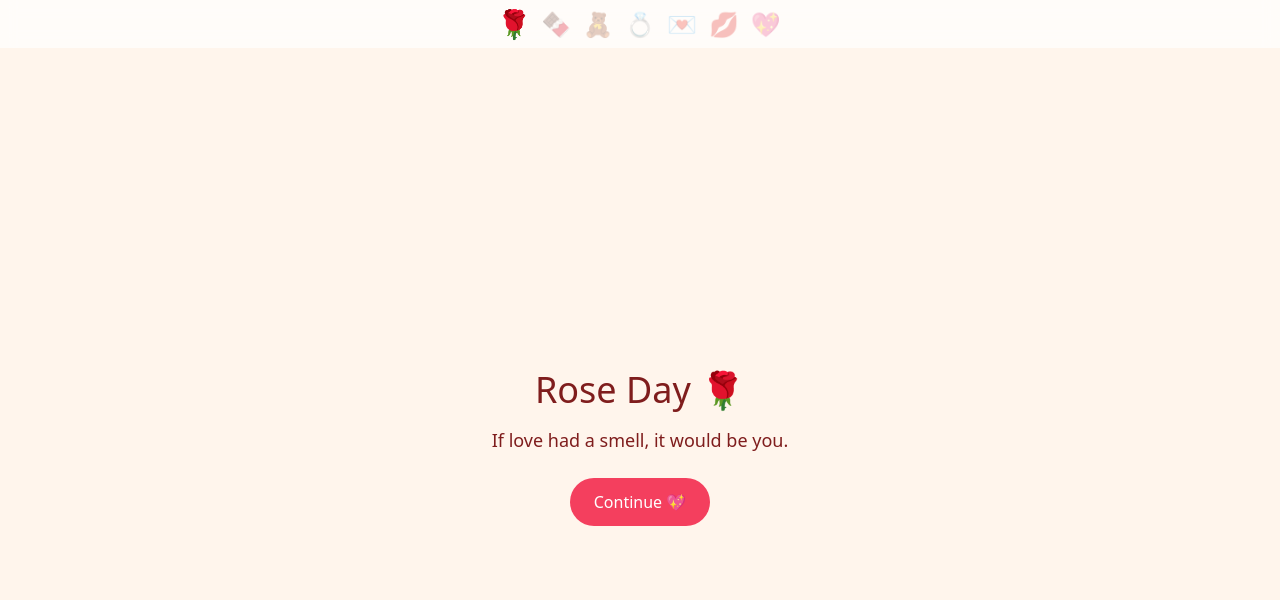
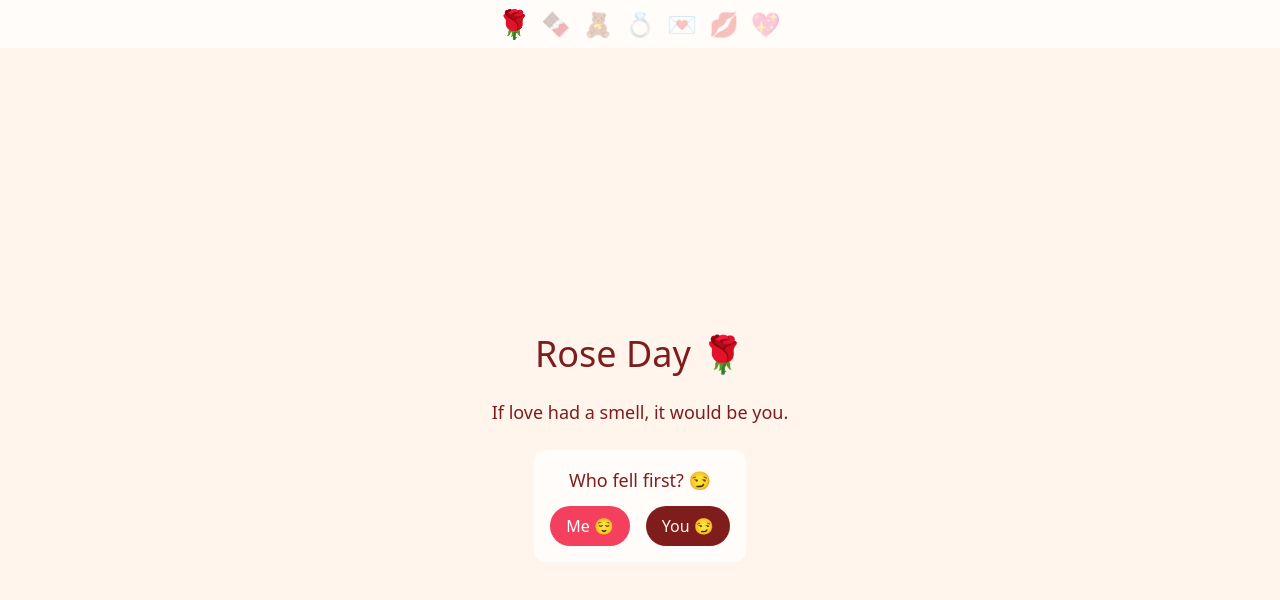
Before and after one commit to immkg/buubuu, a React (Vite) app: page / in a window 1280 px wide. Shown: the top 600 px of the page. Built offline with nearby package versions, Linux system fonts and the light colour scheme.

Commit message:
added rose

```diff
--- a/src/App.jsx
+++ b/src/App.jsx
@@ -18,7 +18,11 @@ export default function App() {
   const completeDay = () => {
     markDayCompleted(currentDay);
     setCompletedDays(getCompletedDays());
+
+    // move to next day (but not beyond todayIndex)
+    setCurrentDay((prev) => Math.min(prev + 1, todayIndex));
   };
+
 
   return (
     <>
--- a/src/screens/Day.jsx
+++ b/src/screens/Day.jsx
@@ -1,10 +1,16 @@
 import { VALENTINE_DAYS } from "../data/valentineDays";
 import { DAY_CONTENT } from "../data/dayContent";
 import ChoiceButtons from "../components/ChoiceButtons";
+import RoseDay from "./RoseDay";
 
 export default function Day({ dayIndex, onComplete }) {
   const dayKey = VALENTINE_DAYS[dayIndex].key;
   const content = DAY_CONTENT[dayKey];
+
+  // 🌹 Custom Rose Day
+  if (dayKey === "rose") {
+    return <RoseDay onComplete={onComplete} />;
+  }
 
   return (
     <div className="min-h-screen flex flex-col items-center justify-center text-center px-6">
--- /dev/null
+++ b/src/screens/RoseDay.jsx
@@ -0,0 +1,94 @@
+import { useState, useRef } from "react";
+import { gsap } from "gsap";
+
+export default function RoseDay({ onComplete }) {
+  const gaspRef = useRef(null);
+  const [answered, setAnswered] = useState(false);
+  const [showGasp, setShowGasp] = useState(false);
+
+  const triggerGasp = () => {
+    setShowGasp(true);
+    gsap.fromTo(
+      gaspRef.current,
+      { scale: 0, rotate: -10, opacity: 0 },
+      {
+        scale: 1,
+        rotate: 0,
+        opacity: 1,
+        duration: 0.6,
+        ease: "back.out(1.7)",
+      }
+    );
+  };
+
+  return (
+    <div className="min-h-screen flex flex-col items-center justify-center text-center px-6 gap-6">
+      <h1 className="text-4xl">Rose Day 🌹</h1>
+
+      <p className="max-w-md text-lg">
+        If love had a smell, it would be you.
+      </p>
+
+      {/* QUESTION */}
+      {!answered && (
+        <div className="bg-white/70 p-4 rounded-xl">
+          <p className="mb-3 text-lg">
+            Who fell first? 😏
+          </p>
+          <div className="flex gap-4 justify-center">
+            <button
+              onClick={() => setAnswered(true)}
+              className="px-4 py-2 bg-rose text-white rounded-full"
+            >
+              Me 😌
+            </button>
+            <button
+              onClick={() => setAnswered(true)}
+              className="px-4 py-2 bg-wine text-cream rounded-full"
+            >
+              You 😏
+            </button>
+          </div>
+        </div>
+      )}
+
+      {/* GASP BUTTON */}
+      {answered && !showGasp && (
+        <button
+          onClick={triggerGasp}
+          className="px-5 py-2 bg-wine text-cream rounded-full"
+        >
+          Click if brave 😳
+        </button>
+      )}
+
+      {/* GASP MOMENT */}
+      {showGasp && (
+        <div
+          ref={gaspRef}
+          className="text-2xl font-bold text-rose"
+        >
+          You had no chance. I was already yours 💘
+        </div>
+      )}
+
+      {/* MEMORY IMAGE */}
+      {showGasp && (
+        <img
+          src="assets/photos/rose1.png"
+          className="w-64 rounded-xl blur-sm hover:blur-none transition-all duration-500"
+        />
+      )}
+
+      {/* CONTINUE */}
+      {showGasp && (
+        <button
+          onClick={onComplete}
+          className="mt-6 px-6 py-3 bg-rose text-white rounded-full"
+        >
+          Continue 💖
+        </button>
+      )}
+    </div>
+  );
+}
```
